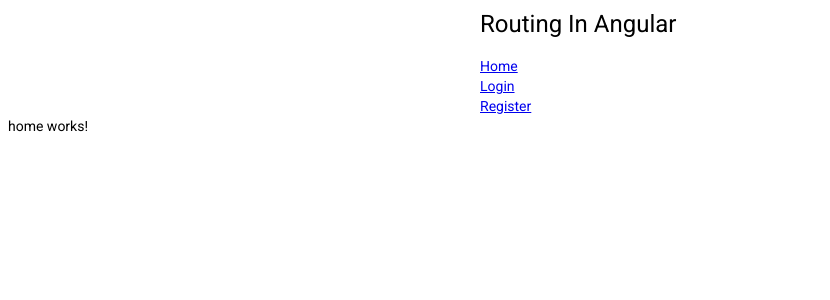
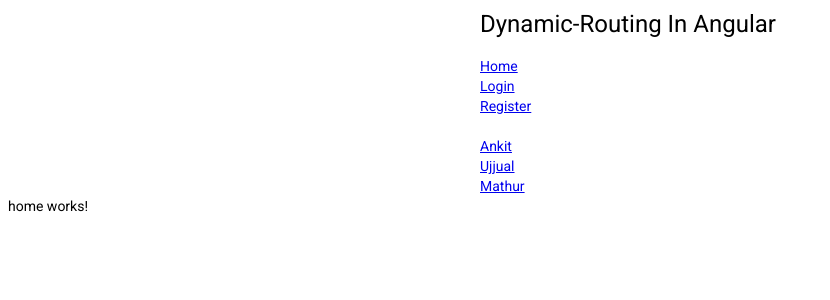
Before and after one commit to spratham/Angular-tut, an Angular app: page / in a window 1280 px wide. Shown: the top 300 px of the page, without its empty margins (0-830 px from the left). Built offline with nearby package versions, Linux system fonts and the light colour scheme.

Commit message:
Dynamic routing

```diff
--- a/src/app/app.component.html
+++ b/src/app/app.component.html
@@ -3,5 +3,9 @@
   <a routerLink="">Home</a>
   <a routerLink="login">Login</a>
   <a routerLink="register">Register</a>
+  <br>
+  <a routerLink="login/20">Ankit</a>
+  <a routerLink="login/30">Ujjual</a>
+  <a routerLink="login/40">Mathur</a>
 </div>
 <router-outlet></router-outlet>
--- a/src/app/app.component.ts
+++ b/src/app/app.component.ts
@@ -6,6 +6,6 @@
   styleUrls: ['./app.component.css'],
 })
 export class AppComponent {
-  title = 'Routing';
+  title = 'Dynamic-Routing';
 
 }
--- a/src/app/login/login.component.html
+++ b/src/app/login/login.component.html
@@ -1 +1,2 @@
 <h2>login works!</h2>
+<h2>"this is the userID"{{userId}}</h2>
--- a/src/app/login/login.component.ts
+++ b/src/app/login/login.component.ts
@@ -1,14 +1,17 @@
-import { Component, OnInit ,Input} from '@angular/core';
+import { Component, OnInit, Input } from '@angular/core';
+import { ActivatedRoute } from '@angular/router';
 
 @Component({
   selector: 'app-login',
   templateUrl: './login.component.html',
   styleUrls: ['./login.component.css'],
-
 })
 export class LoginComponent implements OnInit {
+  userId: any;
+  constructor(private route: ActivatedRoute) {}
 
   ngOnInit(): void {
+    console.log("user id is", this.route.snapshot.paramMap.get('id'));  //getting the id
+    this.userId = this.route.snapshot.paramMap.get('id');            //displaying
   }
-
 }
```
Also changed, not shown: src/app/app-routing.module.ts (+11 -8 lines).
